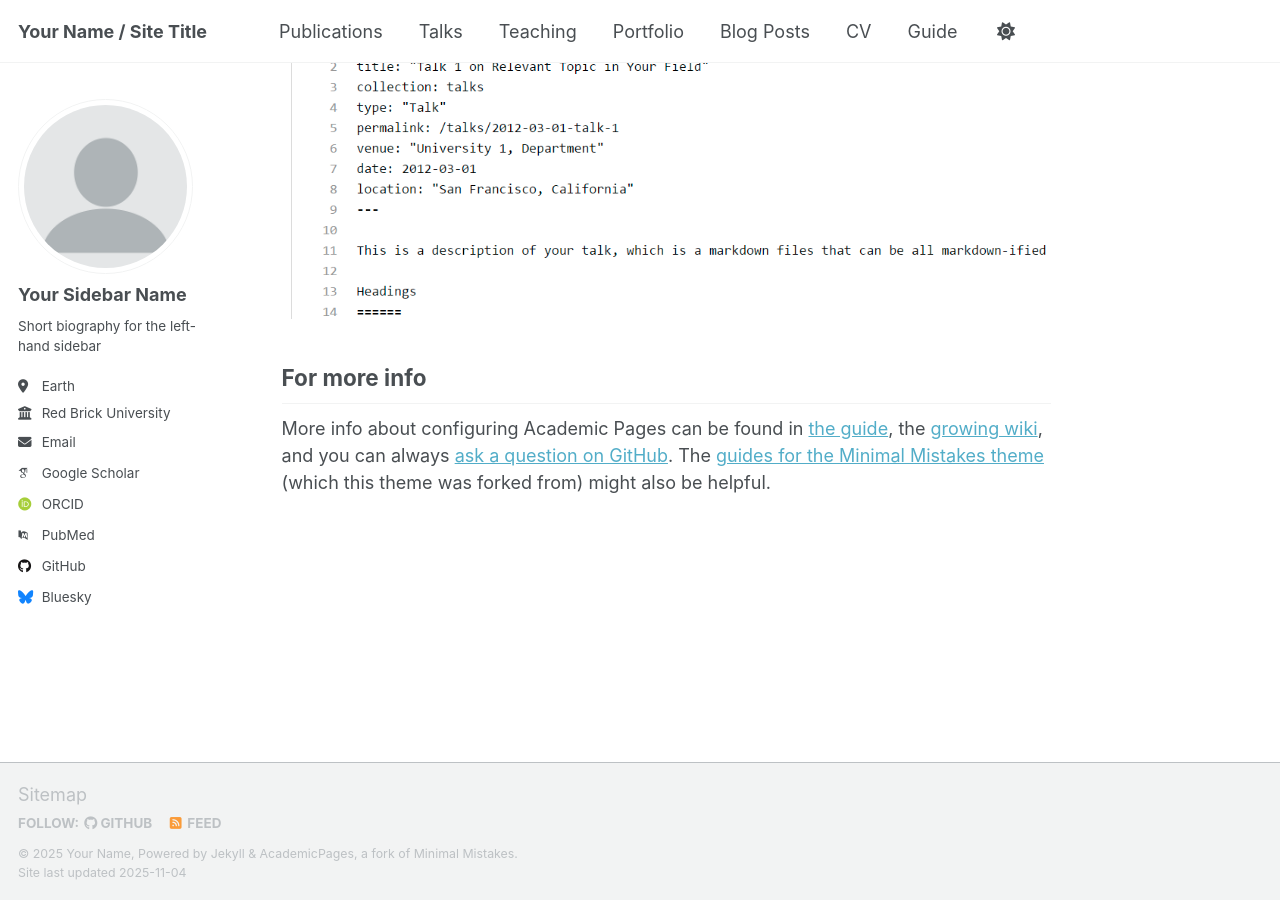
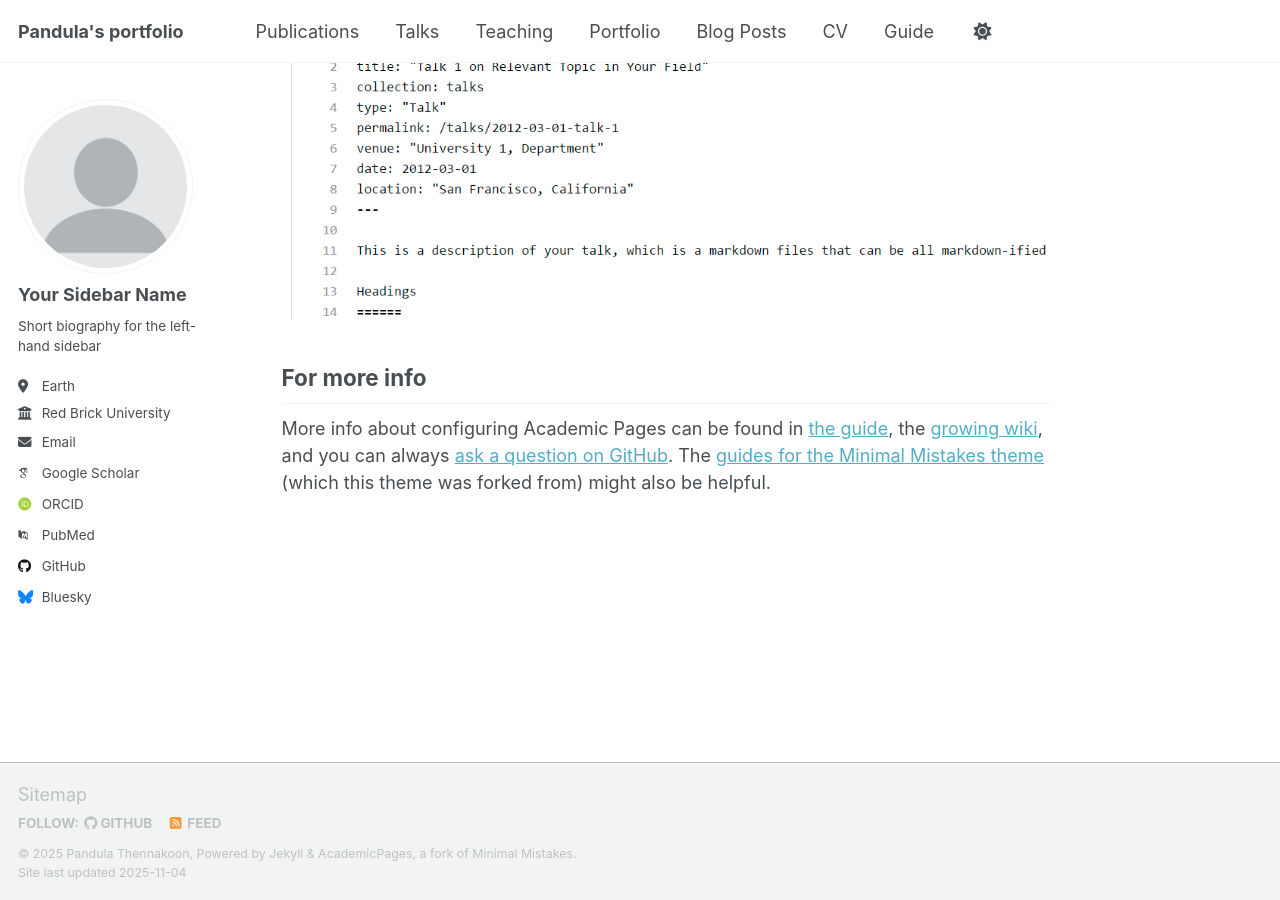
Before and after one commit to Pandula-2000/PandulaThennakoon2000.github.io, a Jekyll site: the page built from _pages/about.md, in a window 1280 px wide and 900 px high, scrolled down 2880 px. Built offline with Jekyll 4.4.1, drawn with Linux system fonts in a browser that asks for light colours; some web fonts are replaced; a script that is not in the unit is left out.

Commit message:
_config file update1

```diff
--- a/_config.yml
+++ b/_config.yml
@@ -9,10 +9,10 @@
 # Basic Site Settings
 locale                   : "en-US"
 site_theme               : "default" # Currently available options are "default", "air"
-title                    : "Your Name / Site Title"
+title                    : "Pandula's portfolio"
 title_separator          : "-"
-name                     : &name "Your Name"
-description              : &description "Your Name's academic portfolio"   # Update this with a general description of your site, this is the default if not overridden by a page
+name                     : &name "Pandula Thennakoon"
+description              : &description "Pandula's academic portfolio"   # Update this with a general description of your site, this is the default if not overridden by a page
 url                      : https://academicpages.github.io # The base hostname & protocol for your site e.g. "https://[your GitHub username].github.io",
                                                            # or if you already have some other page hosted on Github then use "https://[your GitHub username].github.io/[Your Repo Name]"
 baseurl                  : "" # the subpath of your site, e.g. "/blog"
```
